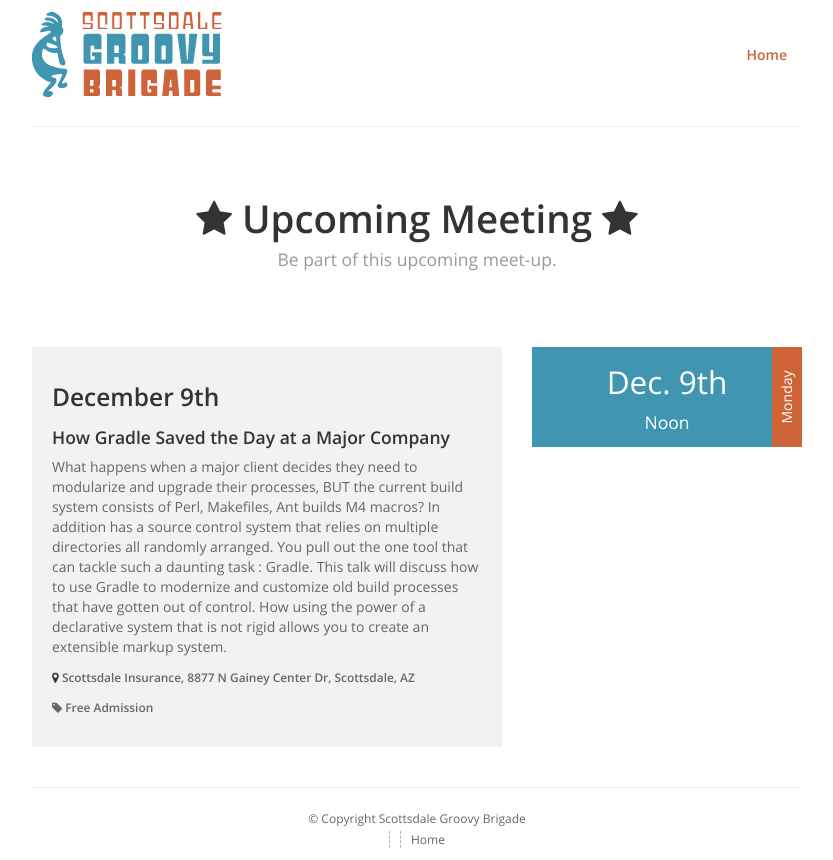
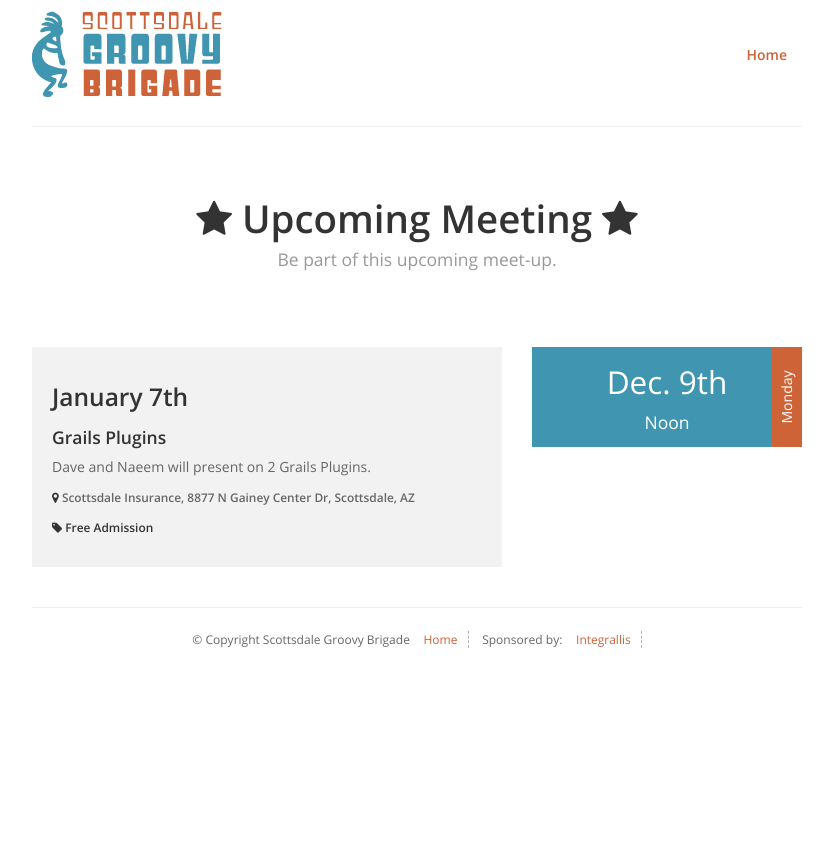
Before and after one commit to Scottsdale-Groovy/scottsdale-groovy.github.io, a plain HTML site: page index.html in a window 1280 px wide. Shown: the whole page, without its empty margins (223-1056 px from the left). After the commit the page ends 800 px from the top, so only its background shows below. Drawn offline with nearby package versions, Linux system fonts and the light colour scheme.

Commit message:
Updated for latest meesting

```diff
--- a/index.html
+++ b/index.html
@@ -56,10 +56,10 @@
         <div class="row upcoming-box">
           <div class="span5">
             <div class="desc">
-              <h3>December 9th</h3>
-              <h4>How Gradle Saved the Day at a Major Company</h4>
-              <p>What happens when a major client decides they need to modularize and upgrade their processes, BUT the current build system consists of Perl, Makefiles, Ant builds M4 macros? In addition has a source control system that relies on multiple directories all randomly arranged. You pull out the one tool that can tackle such a daunting task : Gradle. This talk will discuss how to use Gradle to modernize and customize old build processes that have gotten out of control. How using the power of a declarative system that is not rigid allows you to create an extensible markup system.</p>
-              <h6><i class="icon-map-marker"></i> <a href="http://tinyurl.com/d4nnl8r" target="_normal">Scottsdale Insurance, 8877 N Gainey Center Dr, Scottsdale, AZ</h6>
+              <h3>January 7th</h3>
+              <h4>Grails Plugins</h4>
+              <p>Dave and Naeem will present on 2 Grails Plugins.</p>
+              <h6><i class="icon-map-marker"></i> <a href="http://tinyurl.com/d4nnl8r" target="_normal">Scottsdale Insurance, 8877 N Gainey Center Dr, Scottsdale, AZ</a></h6>
               <h6><i class="icon-tag"></i> Free Admission</h6>
             </div>
           </div> <!-- /span5 -->
@@ -81,6 +81,8 @@
           <ul class="inline pagination-centered">
             <li>&copy; Copyright Scottsdale Groovy Brigade</li>
             <li><a href="index.html">Home</a></li>
+            <li>Sponsored by: </li>
+            <li><a href="http://integrallis.com">Integrallis</a></li>
             <!--
             <li><a href="meetings.html">Meetings</a></li>
             <li><a href="contact.html">Contact</a></li>
```
Also changed, not shown: css/style.css, css/style.scss (line endings or trailing spaces).
